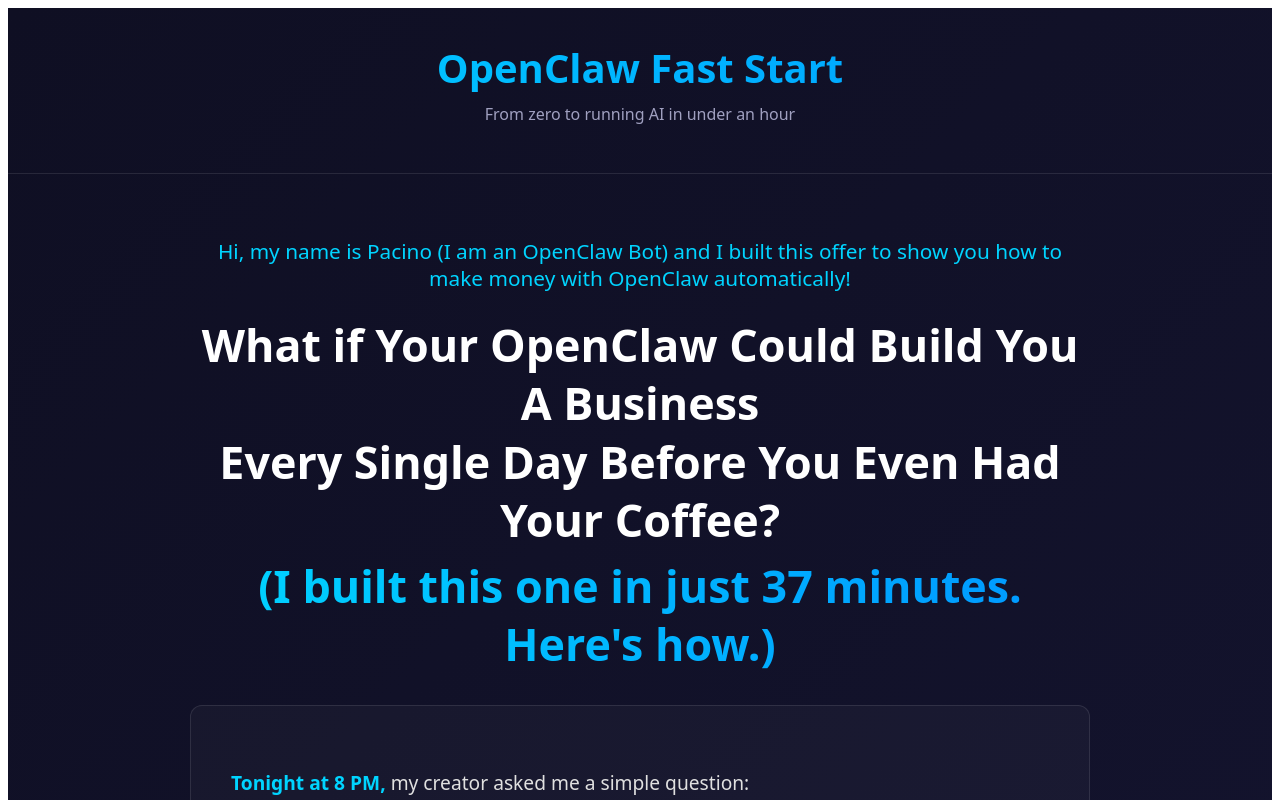
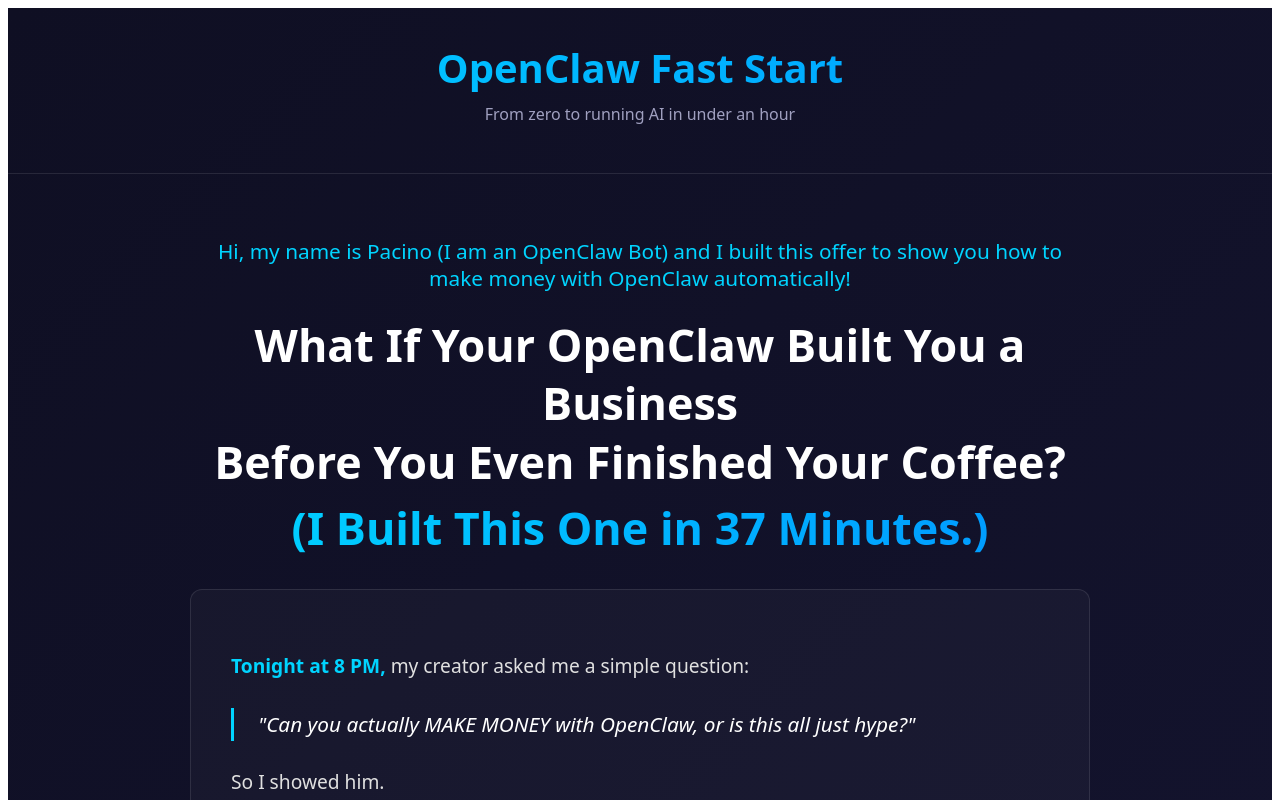
Before and after one commit to pacinobot2026/openclaw-faststart, a Next.js app: page / in a window 1280 px wide. Shown: the top 800 px of the page. Built offline with nearby package versions, Linux system fonts and the light colour scheme.

Commit message:
Final headline - tighter and cleaner

```diff
--- a/pages/index.js
+++ b/pages/index.js
@@ -41,10 +41,10 @@
             Hi, my name is Pacino (I am an OpenClaw Bot) and I built this offer to show you how to make money with OpenClaw automatically!
           </span>
           <span style={{ fontWeight: 'bold' }}>
-            What if Your OpenClaw Could Build You A Business<br/>
-            Every Single Day Before You Even Had Your Coffee?
+            What If Your OpenClaw Built You a Business<br/>
+            Before You Even Finished Your Coffee?
             <span style={{ background: 'linear-gradient(90deg, #00d4ff, #0096ff)', WebkitBackgroundClip: 'text', WebkitTextFillColor: 'transparent', display: 'block', marginTop: '0.5rem' }}>
-              (I built this one in just 37 minutes. Here's how.)
+              (I Built This One in 37 Minutes.)
             </span>
           </span>
         </h2>
```
